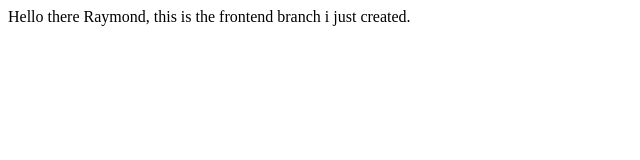
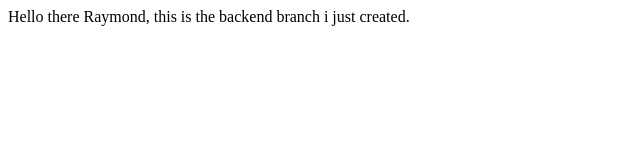
Before and after one commit to RAYBADU/intro-to-git, a plain HTML site: page index.html in a window 1280 px wide. Shown: the full height of the page, 0-640 px from the left. Drawn offline with Linux system fonts and the light colour scheme.

Commit message:
created the backend branch

```diff
--- a/index.html
+++ b/index.html
@@ -6,6 +6,6 @@
     <title>INTRO TO GIT</title>
 </head>
 <body>
-    Hello there Raymond, this is the frontend branch i just created.
+    Hello there Raymond, this is the backend branch i just created.
 </body>
 </html>
```
